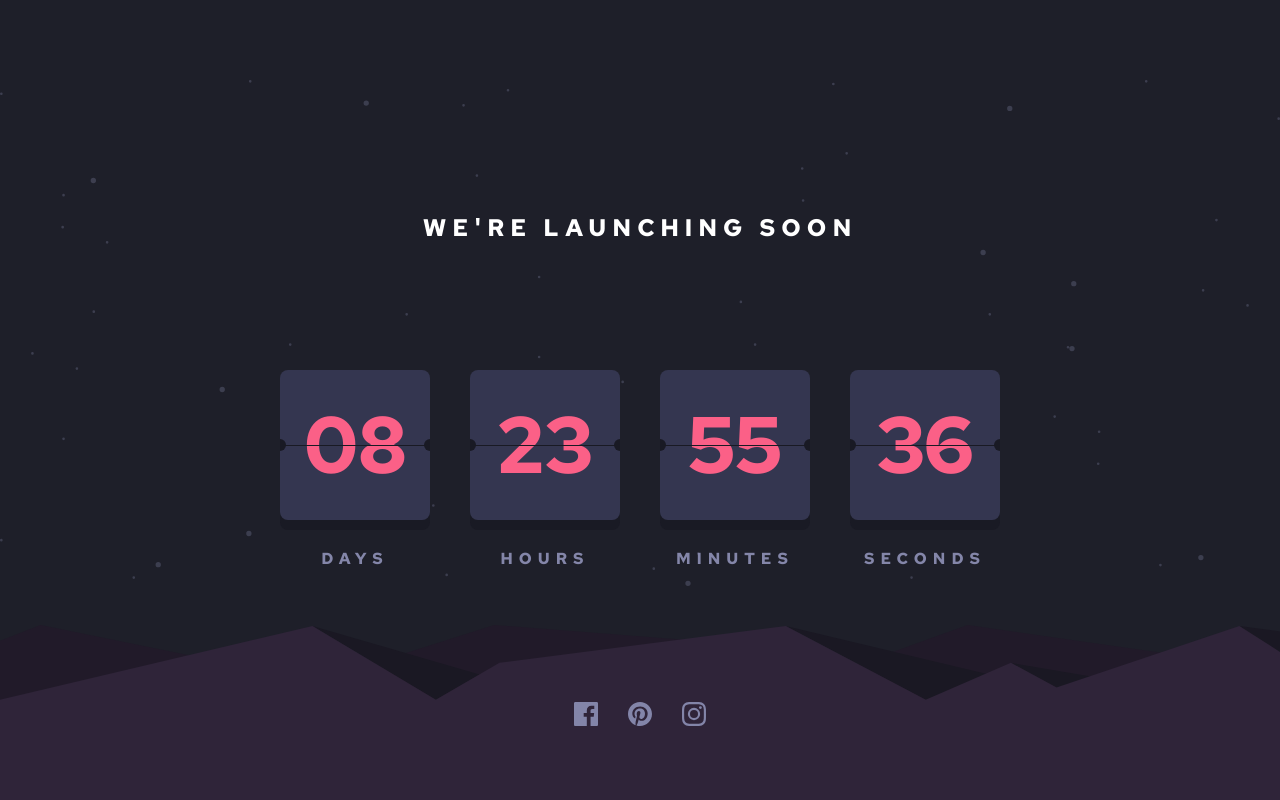
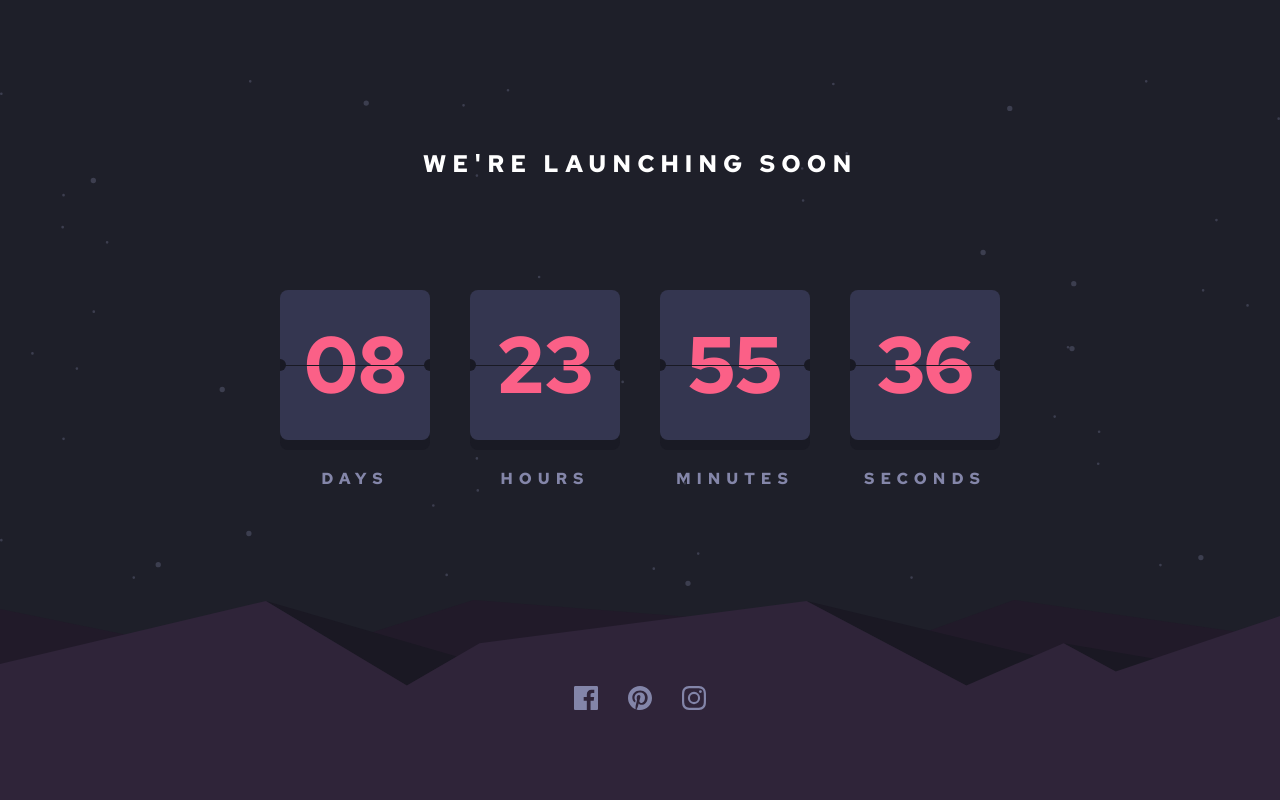
Before and after one commit to AliTaee/Launch-countdown-timer, a website built with Parcel: page src/index.html in a window 1280 px wide. Built offline with nearby package versions, Linux system fonts and the light colour scheme.

Commit message:
Improve footer background

```diff
--- a/src/index.html
+++ b/src/index.html
@@ -64,11 +64,6 @@
           <ul class="socials-list" id="socials-list"></ul>
         </div>
       </footer>
-      <img
-        class="main__pattern-hills"
-        src="./assets/images/pattern-hills.svg"
-        alt="pattern hills"
-      />
     </main>
     <script src="./js/main.js" defer></script>
   </body>
--- a/src/styles/main.scss
+++ b/src/styles/main.scss
@@ -11,8 +11,7 @@ body {
 .main {
   position: relative;
   height: 100vh;
-  @include flex(column, space-around, center);
-  flex-direction: column;
+  @include flex(column, space-between, center);
 
   &__pattern-stars {
     z-index: $zIndex-level1;
@@ -29,15 +28,15 @@ body {
     font-size: 24px;
   }
 
-  &__pattern-hills {
-    z-index: $zIndex-level2;
-    position: absolute;
-    bottom: 0;
+  .footer {
     width: 100%;
-  }
-
-  .footer {
+    height: 25%;
+    @include flexCenter;
     z-index: $zIndex-level5;
+    background-image: url('../assets/images/pattern-hills.svg');
+    background-repeat: no-repeat;
+    background-position: bottom;
+    background-size: cover;
   }
 }
 
```
